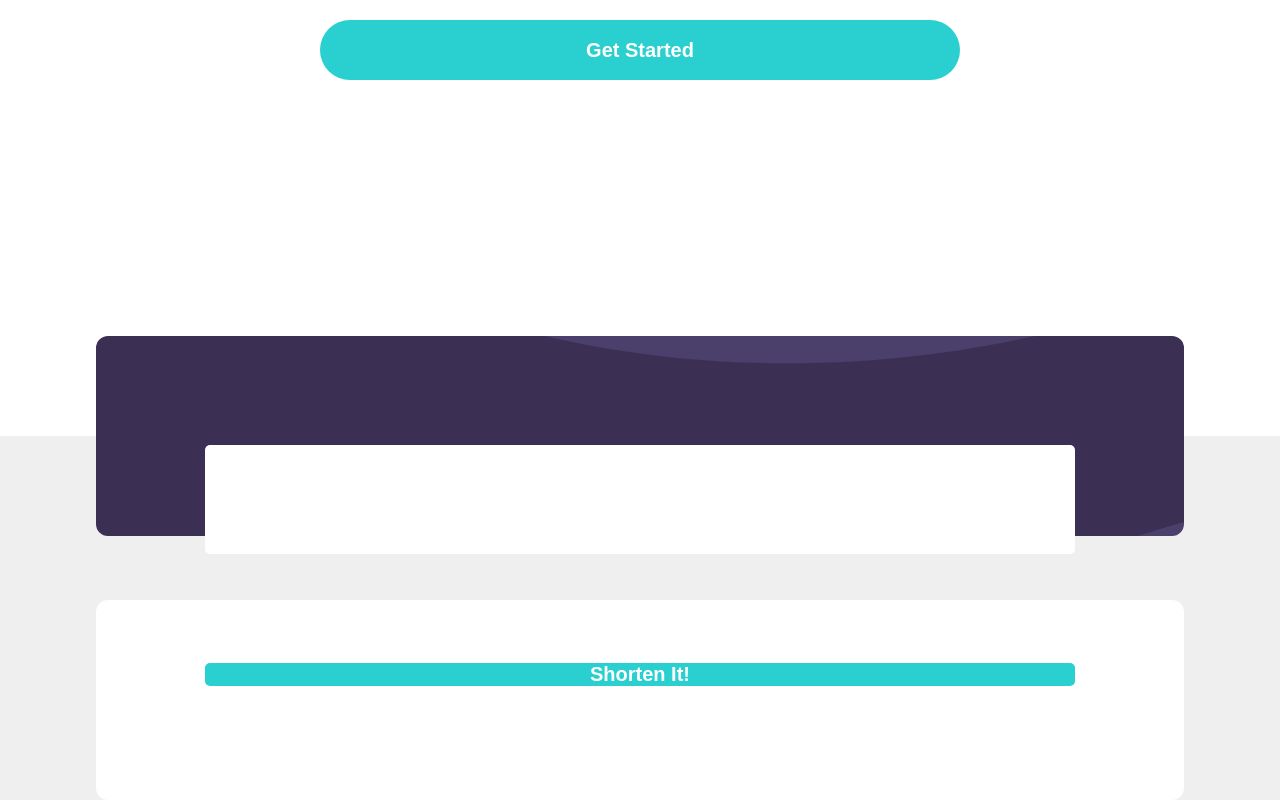
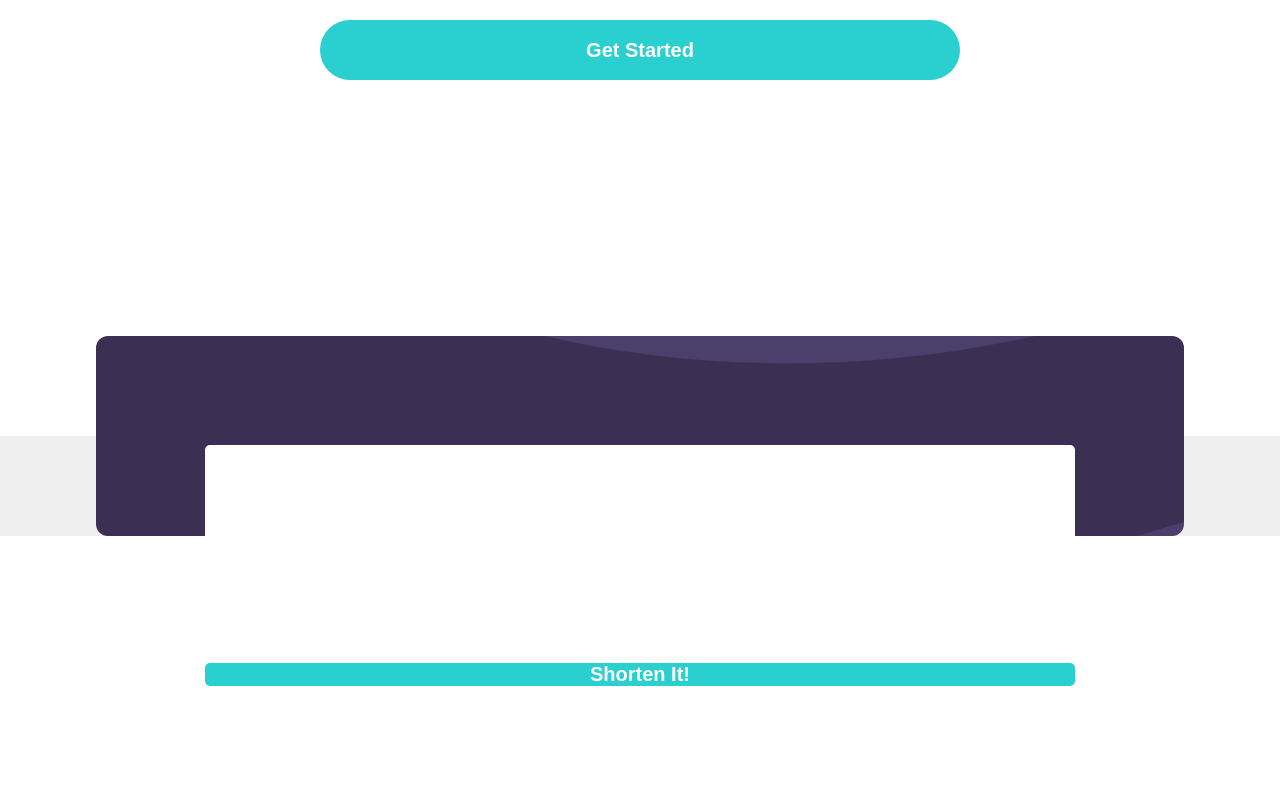
Before and after one commit to darianhang/url-shortener, a React (Create React App) app: page / in a window 1280 px wide. Shown: the part 2043-2843 px from the top of the page. After the commit the page ends 2729 px from the top, so only its background shows below. Built offline with nearby package versions, Linux system fonts and the light colour scheme.

Commit message:
Added push generated link into array state

```diff
--- a/src/App.js
+++ b/src/App.js
@@ -3,6 +3,7 @@ import NavBar from './components/nav-bar';
 import Hero from './components/hero';
 import Shortener from './components/shortener';
 import LinkCard from './components/link-card';
+import React from 'react';
 
 const Wrapper = styled.div`
   background-image: linear-gradient(#efefef, #efefef);
@@ -13,14 +14,23 @@ const Bg = styled.div`
 `
 
 function App() {
+  const [shortLinks, setShortLinks] = React.useState([])
   return (
     <div className="App">
       <NavBar />
       <Hero />
       <Wrapper>
-        <Bg/>
-        <Shortener />
-        <LinkCard />
+        <Bg />
+        <Shortener
+          setShort={setShortLinks}
+        />
+        {shortLinks.map((x) => {
+          return (
+            <LinkCard
+              shortLink={x}
+            />
+          )
+        })}
       </Wrapper>
     </div>
   );
--- a/src/components/link-card.js
+++ b/src/components/link-card.js
@@ -12,8 +12,11 @@ border-radius: 12px;
 background-color: #FFFFFF;
 `
 
-export default function LinkCard() {
+export default function LinkCard(props) {
     return (
-        <Wrapper></Wrapper>
+        <Wrapper>
+            <div>Hello</div>
+            <h1>{props.shortLink}</h1>
+        </Wrapper>
     )
 }
--- a/src/components/shortener.js
+++ b/src/components/shortener.js
@@ -41,7 +41,7 @@ const LinkBtn = styled.button`
     font-size: 20px;
 `
 
-export default function Shortener() {
+export default function Shortener(props) {
 
     function validURL(str) {
         let pattern = new RegExp('^(https?:\\/\\/)?'+ // protocol
@@ -65,7 +65,7 @@ export default function Shortener() {
         if (validURL(link)) {
             fetch(`https://api.shrtco.de/v2/shorten?url=${link}`)
             .then((response) => response.json())
-            .then((data) => console.log(data.result.short_link));
+            .then((data) => props.setShort((current) => [...current, data.result.short_link]));
         }
         else {
             console.log("Please enter a valid URL")
```
